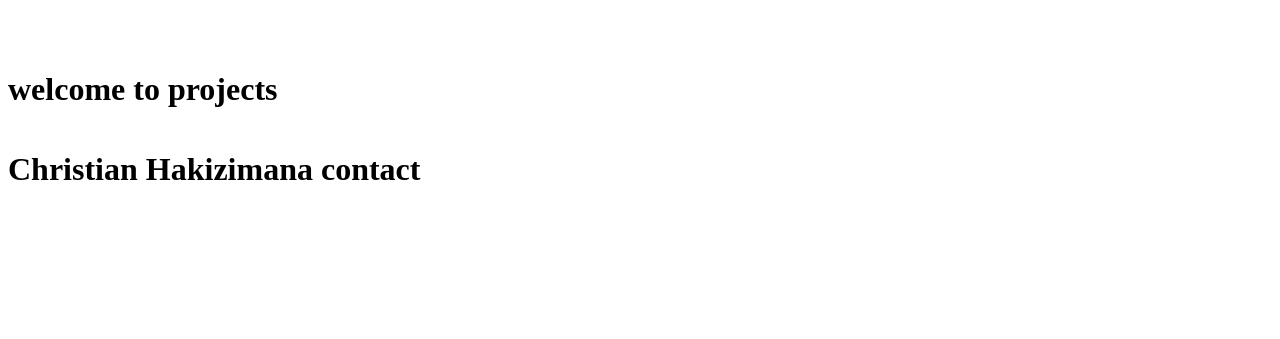
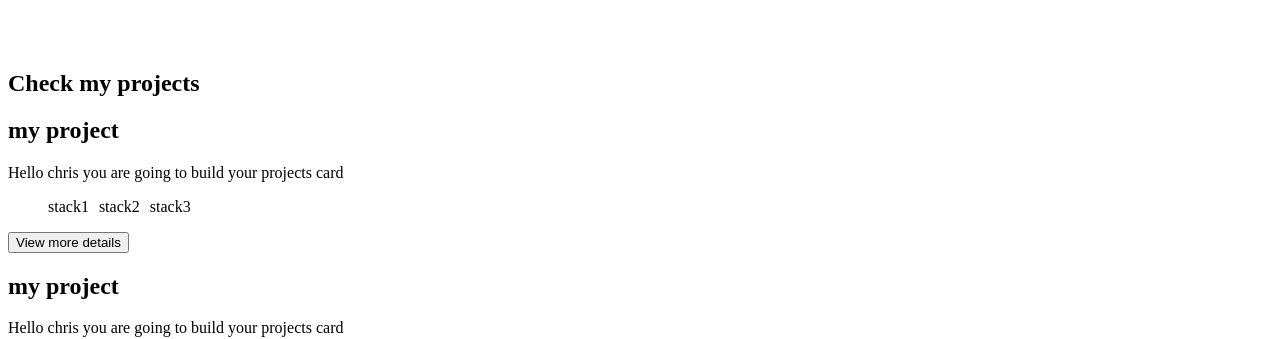
Before and after one commit to hakichris/Christian-portfolio, a React (Create React App) app: page / in a window 1280 px wide. Shown: the part 613-952 px from the top of the page. Before the commit the page ends 831 px from the top, so only its background shows below. Built offline with nearby package versions, Linux system fonts and the light colour scheme.

Commit message:
Update project.jsx

```diff
--- a/src/components/Projects.jsx
+++ b/src/components/Projects.jsx
@@ -1,6 +1,57 @@
-const ProjectCards = () => (
-  <div>
-    <h1>welcome to projects</h1>
-  </div>
-);
+import { useState } from 'react';
+import popup from '../Actions/popup';
+
+const ProjectCards = () => {
+  const [cards] = useState([
+
+    {
+      id: '1',
+      image: './images/pngwing.com (2).png',
+      title: 'my project',
+      stacks: ['stack1', 'stack2', 'stack3'],
+      explanation: 'Hello chris you are going to build your projects card',
+      link: 'skdjlkslks',
+
+    },
+
+    {
+      id: '2',
+      image: './images/pngwing.com (2).png',
+      title: 'my project',
+      stacks: ['stack1', 'stack2', 'stack3'],
+      explanation: 'Hello chris you are going to build your projects card',
+      link: 'skdjlkslks',
+
+    },
+
+  ]);
+
+  return (
+    <div>
+      <section>
+        <div className="card-container">
+          <h1 className="section-title"> Check my projects</h1>
+          <div className="cards">
+            { cards.map((card) => (
+              <div key={card.id} className="card">
+                <h1>{card.title}</h1>
+                <p>{card.explanation}</p>
+                <div className="stacks">
+                  <ul>
+                    <li>{card.stacks[0]}</li>
+                    <li>{card.stacks[1]}</li>
+                    <li>{card.stacks[2]}</li>
+                  </ul>
+                </div>
+                <button type="submit"> View more details</button>
+              </div>
+
+            ))}
+          </div>
+        </div>
+      </section>
+    </div>
+  );
+};
+
 export default ProjectCards;
```
